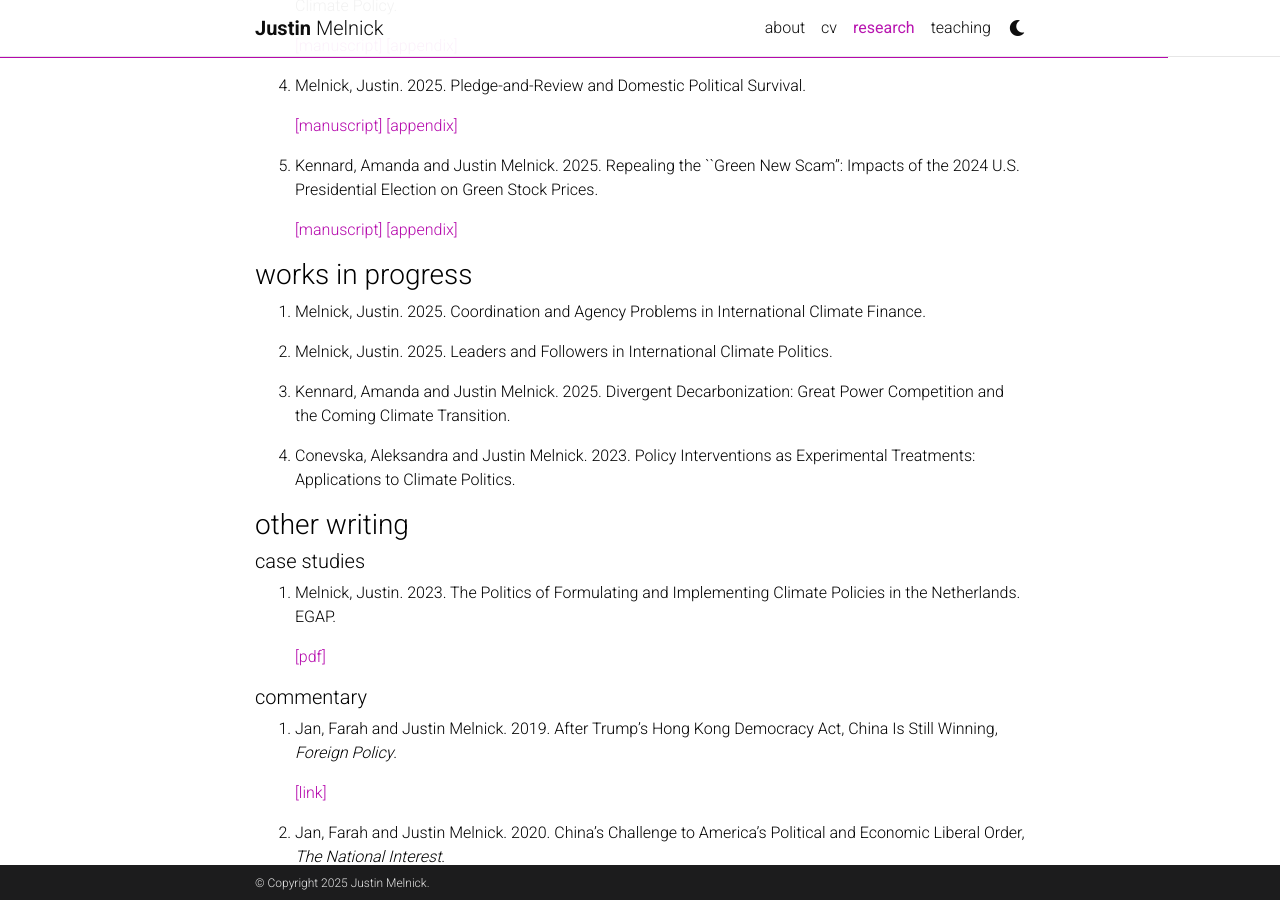
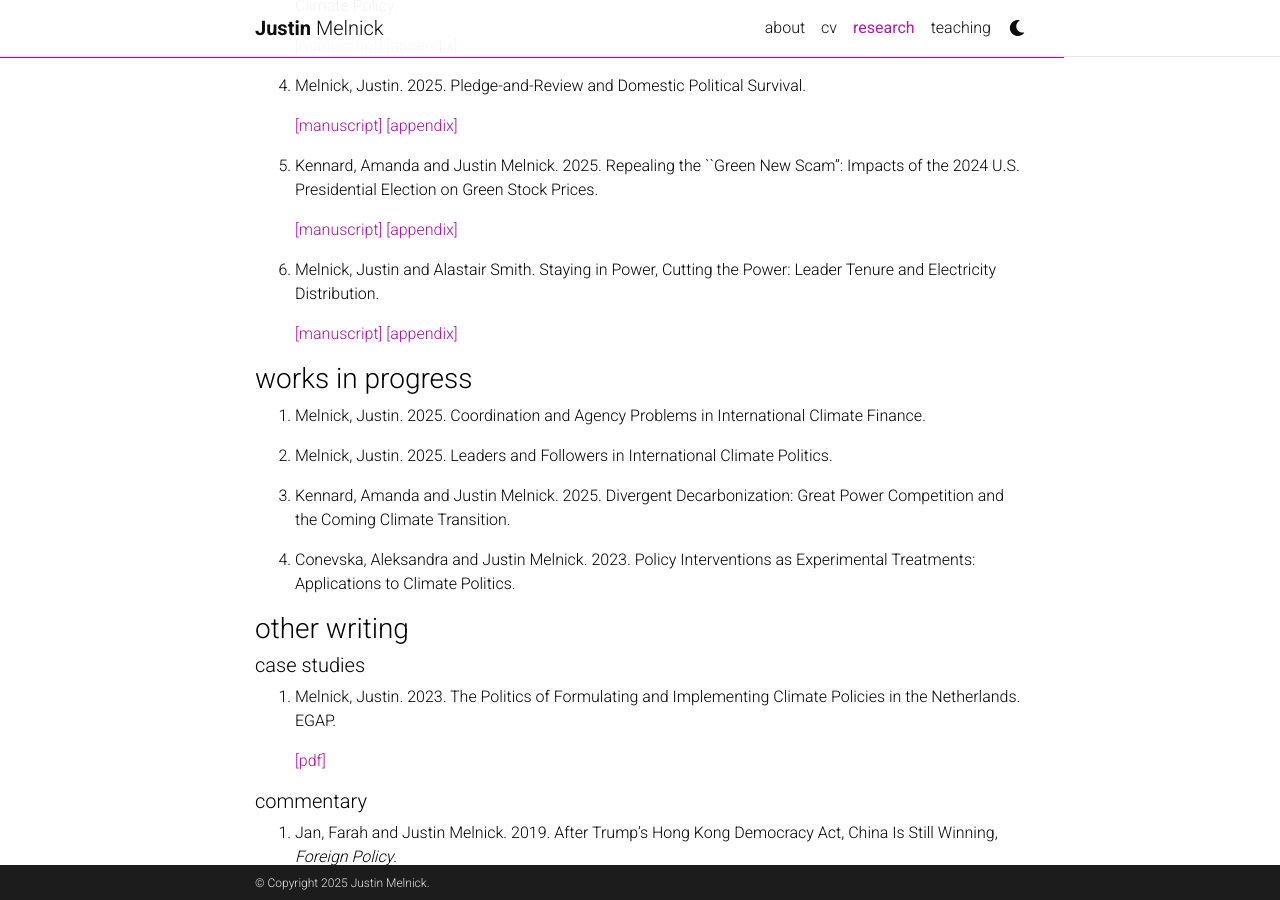
Before and after one commit to justinmelnick/justinmelnick.github.io, a Jekyll site: the page built from _pages/publications.md, in a window 1280 px wide and 900 px high, scrolled down 978 px. Built offline with Jekyll 4.4.1, drawn with Linux system fonts in a browser that asks for light colours; comment, search, counter and statistics services are not loaded; a style sheet for code colours, icons or effects is not loaded.

Commit message:
electricity

```diff
--- a/_pages/publications.md
+++ b/_pages/publications.md
@@ -53,6 +53,9 @@ System: Evidence from Free Allowance Allocation. _Journal of Political Instituti
 
    [[manuscript]](https://justinmelnick.github.io/papers/scam/paper.pdf)   [[appendix]](https://justinmelnick.github.io/papers/scam/appendix.pdf)
 
+6. Melnick, Justin and Alastair Smith. Staying in Power, Cutting the Power: Leader Tenure and Electricity Distribution.
+
+   [[manuscript]](https://justinmelnick.github.io/papers/electricity/paper.pdf)   [[appendix]](https://justinmelnick.github.io/papers/electricity/appendix.pdf)
 
 <h3>works in progress</h3>
 
```
Also changed, not shown: 6 other files.
